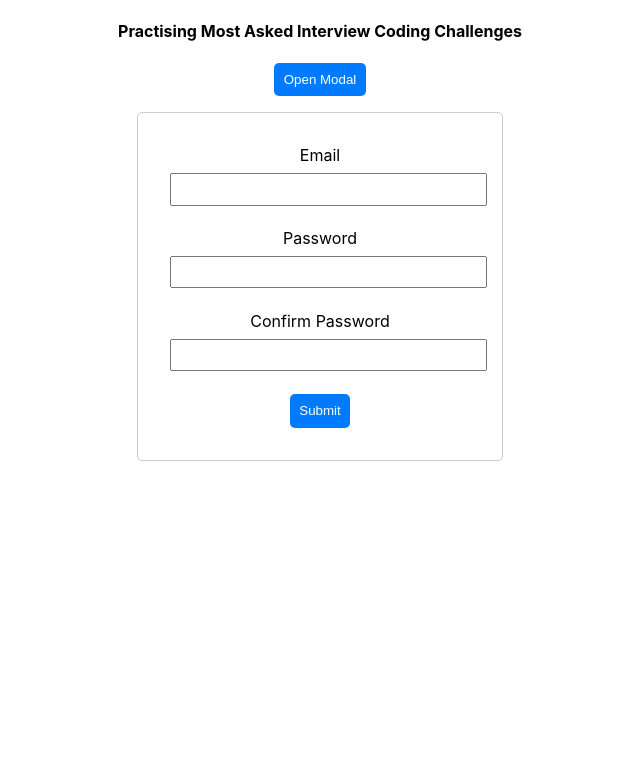
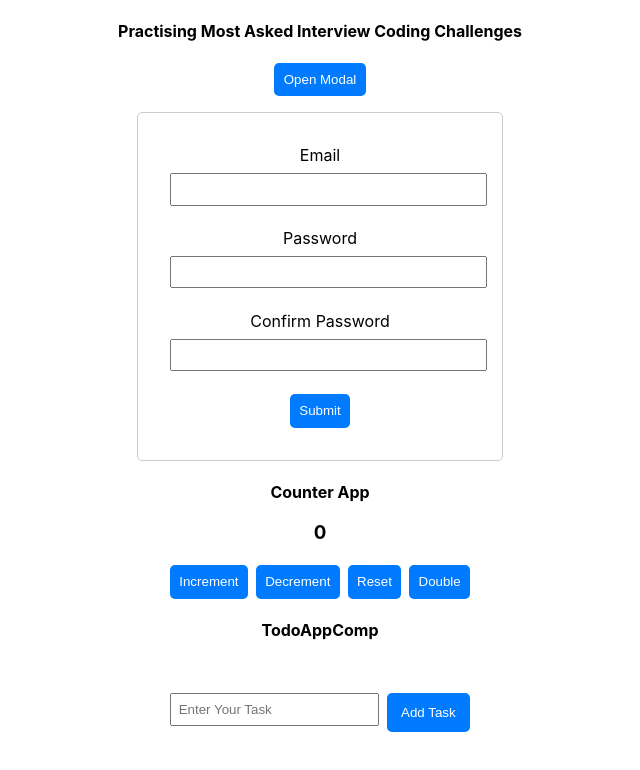
Before and after one commit to Prathyusha1993/practise-react-asked-questions, a React (Create React App) app: page / in a window 1280 px wide. Shown: the top 770 px of the page, without its empty margins (320-960 px from the left). Built offline with nearby package versions, Linux system fonts and the light colour scheme.

Commit message:
counter and todo practise

```diff
--- a/src/App.js
+++ b/src/App.js
@@ -2,6 +2,8 @@ import "./App.css";
 import React from "react";
 import ReusableModalComp from "./components/ReusableModalComp";
 import FormValidation from "./components/FormValidation";
+import CounterComp from "./components/CounterComp";
+import TodoAppComp from "./components/TodoAppComp";
 
 const App = () => {
   return (
@@ -9,6 +11,8 @@ const App = () => {
       <h4>Practising Most Asked Interview Coding Challenges</h4>
       <ReusableModalComp />
       <FormValidation />
+      <CounterComp />
+      <TodoAppComp />
     </div>
   );
 };
--- /dev/null
+++ b/src/components/CounterComp.jsx
@@ -0,0 +1,16 @@
+import React, {useState} from 'react'
+
+const CounterComp = () => {
+    const [count, setCount] = useState(0);
+  return (
+    <div>
+        <h4>Counter App <h3>{count}</h3></h4>
+        <button onClick={() => setCount(count + 1)}>Increment</button>
+        <button style={{marginLeft:'8px'}} onClick={() => setCount(count - 1)}>Decrement</button>
+        <button style={{marginLeft:'8px'}} onClick={() => setCount(0)}>Reset</button>
+        <button style={{marginLeft:'8px'}} onClick={() => setCount(count * 2)}>Double</button>
+    </div>
+  )
+}
+
+export default CounterComp;
--- /dev/null
+++ b/src/components/TodoAppComp.jsx
@@ -0,0 +1,73 @@
+import React, {useState} from 'react'
+
+const TodoAppComp = () => {
+    const [todos, setTodos] = useState([]);
+    const [todo, setTodo] = useState('');
+    const [editInput, setEditInput] = useState(null);
+    const [editIndex, setEditIndex] = useState('');
+
+    const handleSubmitTodo = (e) => {
+        e.preventDefault();
+        if(todo.trim() === ''){
+            return;
+        }
+        setTodos([...todos, todo]);
+        setTodo('');
+    };
+
+    const handleDeleteTodo = (index) => {
+        setTodos(todos.filter((todo, i) => i !== index));
+    };
+
+    const handleEditSubmit = (e) => {
+        e.preventDefault();
+        if(editInput.trim() === ''){
+            return;
+        }
+        setTodos(todos.map((todo, i) => i === editIndex ? editInput : todo));
+        setEditIndex(null);
+        setEditInput('');
+    }
+
+    const  handleCancel = () => {
+        setEditIndex(null);
+        setEditInput('');
+    }
+
+    const handleEditTodo = (index) => {
+        setEditIndex(index);
+        setEditInput(todos[index]);
+    }
+  return (
+    <div>
+        <h4>TodoAppComp</h4>
+        <form onSubmit={handleSubmitTodo} style={{display:'flex', border: 'none'}}>
+            <input type='text' placeholder='Enter Your Task' value={todo} onChange={(e) => setTodo(e.target.value)} />
+            <button style={{marginLeft:'8px', width:'120px'}} type='submit'>Add Task</button>
+        </form>
+        <ul>
+            {todos.map((todo, index )=> (
+                <li key={index}>
+                    {editIndex === index ? (
+                        <form onSubmit={(e) => handleEditSubmit(e, index)}>
+                            <input type='text' placeholder='Edit Your Task' value={editInput} onChange={(e) => setEditInput(e.target.value)} />
+                            <button type='submit'>Update</button>
+                            <button type='button' onClick={() => handleCancel(null)}>Cancel</button>
+                        </form>
+                    ) : (
+                        <>
+                        <span>{todo}</span>
+                        <button onClick={() => handleEditTodo(index)}>Edit</button>
+                        <button onClick={() => handleDeleteTodo(index)}>Delete</button>
+                        </>
+                    )}
+
+                </li>
+            ))}
+        </ul>
+    </div>
+
+  )
+}
+
+export default TodoAppComp;
```
